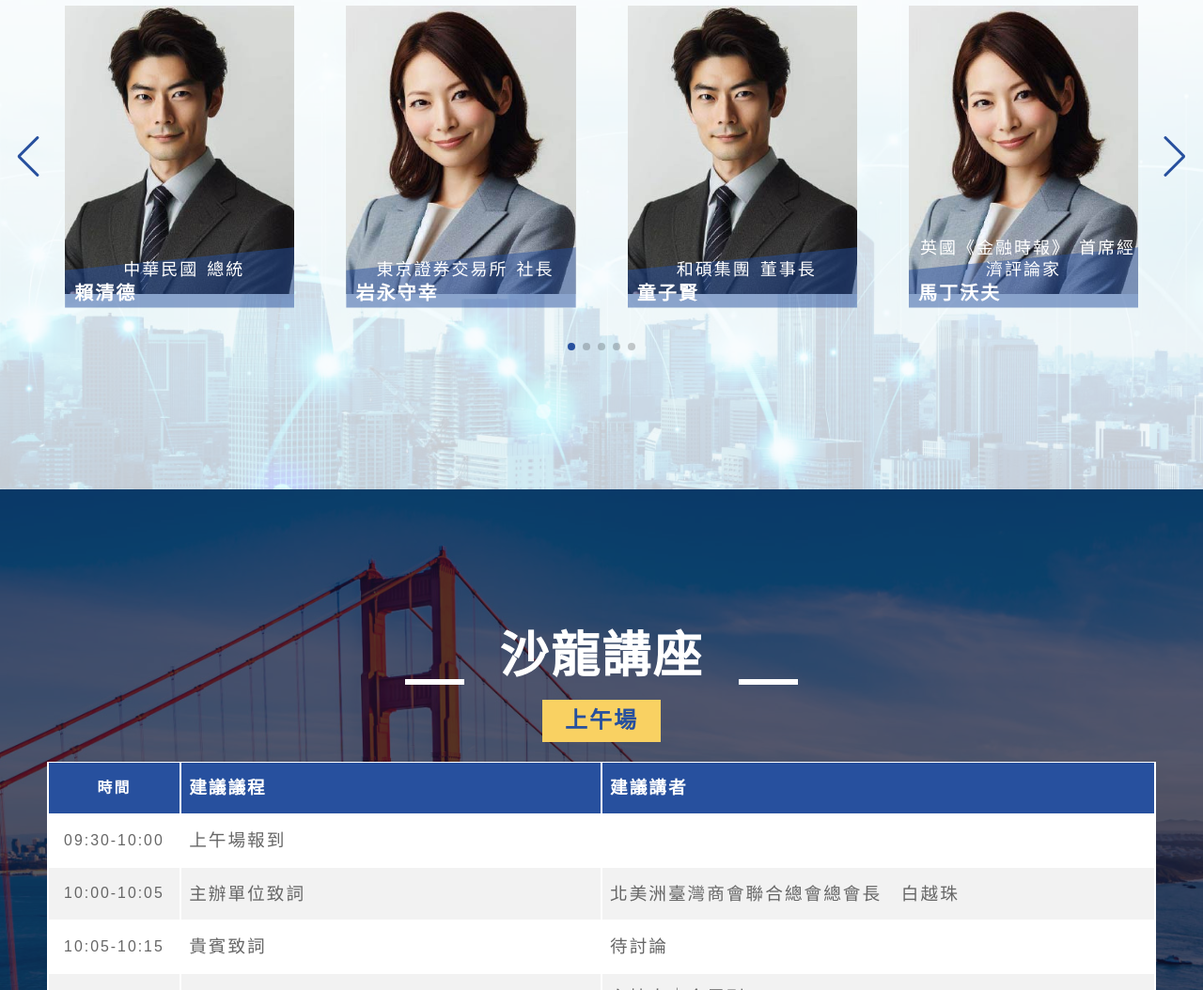
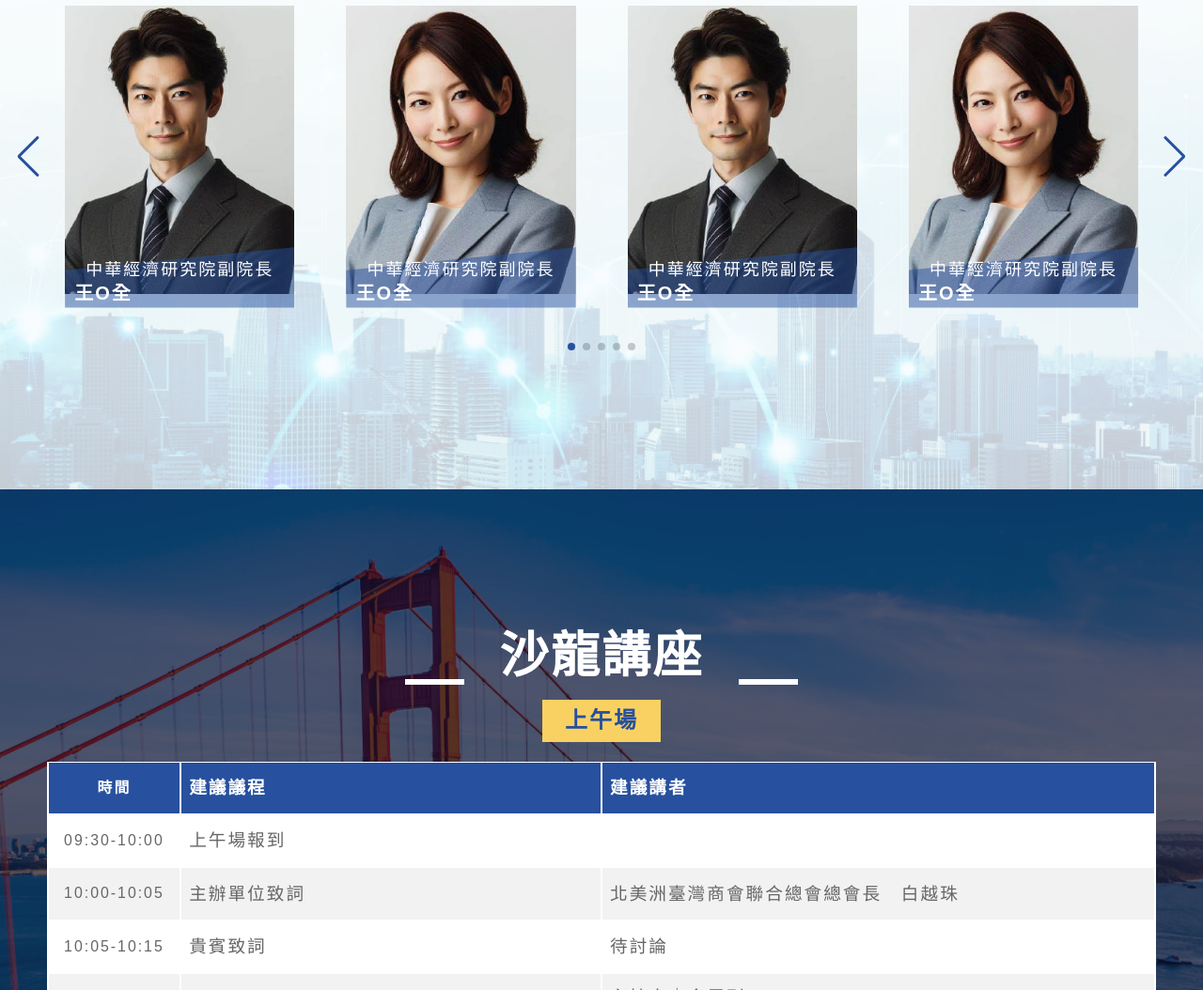
Before and after one commit to jackietsairock/tccna-expo, a website: page index.html in a window 1280 px wide. Shown: the part 7473-8527 px from the top of the page at 94% size. Drawn offline with nearby package versions, Linux system fonts and the light colour scheme; files that its build step writes are made by us from their sources.

Commit message:
加入esbuild

```diff
--- a/assets/css/main.css
+++ b/assets/css/main.css
@@ -1197,6 +1197,9 @@
     .popup-top{
         flex-direction: column;
     }
+    .speaker-detail{
+        width: 100%;
+    }
 
 }
 @media screen and (max-width:768px){
--- a/assets/js/data.json
+++ b/assets/js/data.json
@@ -3,11 +3,11 @@
         {
             "id":1,
             "national": "講師簡介",
-            "name": "賴清德",
+            "name": "王O全",
             "name_eng": "",
             "img": "assets/images/speakers/speaker-1.jpg",
-            "title1": "中華民國",
-            "title2": "總統",
+            "title1": "中華經濟研究院副院長",
+            "title2": "",
             "academic": "學歷：<br>中山大學財務管理研究所<br>交通大學運輸工程與管理學系1",
             "career": "<br>現職：<br>永豐證券投資顧問（股）有限公司總經理1",
             "intro": "經歷：<br>永豐金證券法人業務部主管<br>永豐金證券法人服務部主管1"
@@ -15,11 +15,11 @@
         {
             "id":2,
             "national": "講師簡介",
-            "name": "岩永守幸",
+            "name": "王O全",
             "name_eng": "Moriyuki Iwanaga",
             "img": "assets/images/speakers/speaker-2.jpg",
-            "title1": "東京證券交易所",
-            "title2": "社長",
+            "title1": "中華經濟研究院副院長",
+            "title2": "",
             "career": "推動企業自發提升資本效率<br>歐美外資讚賞改革前所未見<br><br>現職：<br>日本交易所集團株式會社 董事兼首席營運長<br>東京證券交易所株式會社 執行長兼總經理",
             "academic": "學歷：<br>美國羅徹斯特大學 企業管理碩士<br>慶應大學 法學學士",
             "intro": "經歷：<br>大阪證券交易所 執行長兼總經理<br>日本證券清算機構 副總經理兼執行董事<br>日本交易所集團 財務長<br>東京證券交易所「日本交易所日經指數400」 研發負責人"
@@ -27,11 +27,11 @@
         {
             "id":3,
             "national": "講師簡介",
-            "name": "童子賢",
+            "name": "王O全",
             "name_eng": "",
             "img": "assets/images/speakers/speaker-1.jpg",
-            "title1": "和碩集團",
-            "title2": "董事長",
+            "title1": "中華經濟研究院副院長",
+            "title2": "",
             "career": "童子賢先生是和碩集團創辦人與董事長，也是台北市電腦公會榮譽理事長。身為華碩電腦共同創辦人之一，在華碩期間他帶領團隊發展筆記型電腦品牌，其後華碩筆電榮登台灣市佔第一，更成全球前十大筆記型電腦品牌。於2007年，華碩與和碩宣布分家，童子賢先生進入和碩擔任董事長暨策略長，和碩聯合科技以強大的設計實力與經驗，在電子代工產業獨樹一格，運用所擁有的2,146億台幣淨資產，讓全球所有據點共約16萬名的員工，持續在這個世界級舞台發光發熱，2022年的合併營收達新台幣1兆3,176億元。",
             "academic": "",
             "intro": ""
@@ -39,11 +39,11 @@
         {
             "id":4,
             "national": "講師簡介",
-            "name": "馬丁沃夫",
+            "name": "王O全",
             "name_eng": "Martin Wolf",
             "img": "assets/images/speakers/speaker-2.jpg",
-            "title1": "英國《金融時報》",
-            "title2": "首席經濟評論家",
+            "title1": "中華經濟研究院副院長",
+            "title2": "",
             "career": "國際備受讚譽的財經記者之一<br><br>學歷：<br>倫敦政經學院榮譽經濟學博士<br>諾丁漢大學榮譽文學博士<br>牛津大學納菲爾學院經濟碩士",
             "academic": "經歷：<br>伯尼·桑德斯總統競選經濟顧問<br>美國參議院預算委員會首席經濟學家<br>密蘇里大學堪薩斯分校經濟學系主任",
             "intro": "成就：<br>《Foreign Policy》雜誌2011年全球百位思想家<br>英國十大卓越財經記者獎（2003年）<br>大英帝國司令爵士勳章（2000年）<br>RTZ David Watt卓越財經評論獎（1994年）"
@@ -51,11 +51,11 @@
         {
             "id":5,
             "national": "講師簡介",
-            "name": "馬丁沃夫",
+            "name": "王O全",
             "name_eng": "Martin Wolf",
             "img": "assets/images/speakers/speaker-1.jpg",
-            "title1": "英國《金融時報》",
-            "title2": "首席經濟評論家",
+            "title1": "中華經濟研究院副院長",
+            "title2": "",
             "career": "國際備受讚譽的財經記者之一<br><br>學歷：<br>倫敦政經學院榮譽經濟學博士<br>諾丁漢大學榮譽文學博士<br>牛津大學納菲爾學院經濟碩士",
             "academic": "經歷：<br>伯尼·桑德斯總統競選經濟顧問<br>美國參議院預算委員會首席經濟學家<br>密蘇里大學堪薩斯分校經濟學系主任",
             "intro": "成就：<br>《Foreign Policy》雜誌2011年全球百位思想家<br>英國十大卓越財經記者獎（2003年）<br>大英帝國司令爵士勳章（2000年）<br>RTZ David Watt卓越財經評論獎（1994年）"
--- a/index.html
+++ b/index.html
@@ -1122,8 +1122,9 @@
 
     </div>
 
-    <script src="https://unpkg.com/vue@3/dist/vue.global.js"></script>
-    <script src="assets/js/main.js"></script>
+    <!-- <script src="https://unpkg.com/vue@3/dist/vue.global.js"></script> -->
+    <script src="https://unpkg.com/vue@3/dist/vue.global.prod.js"></script>
+    <script src="dist/main.bundle.js"></script>
     <script>
         function onResize() {
             let window_width = window.innerWidth;
```
Also changed, not shown: package.json (added, +24 -0 lines), dist/main.bundle.js (added), 1 other file.
